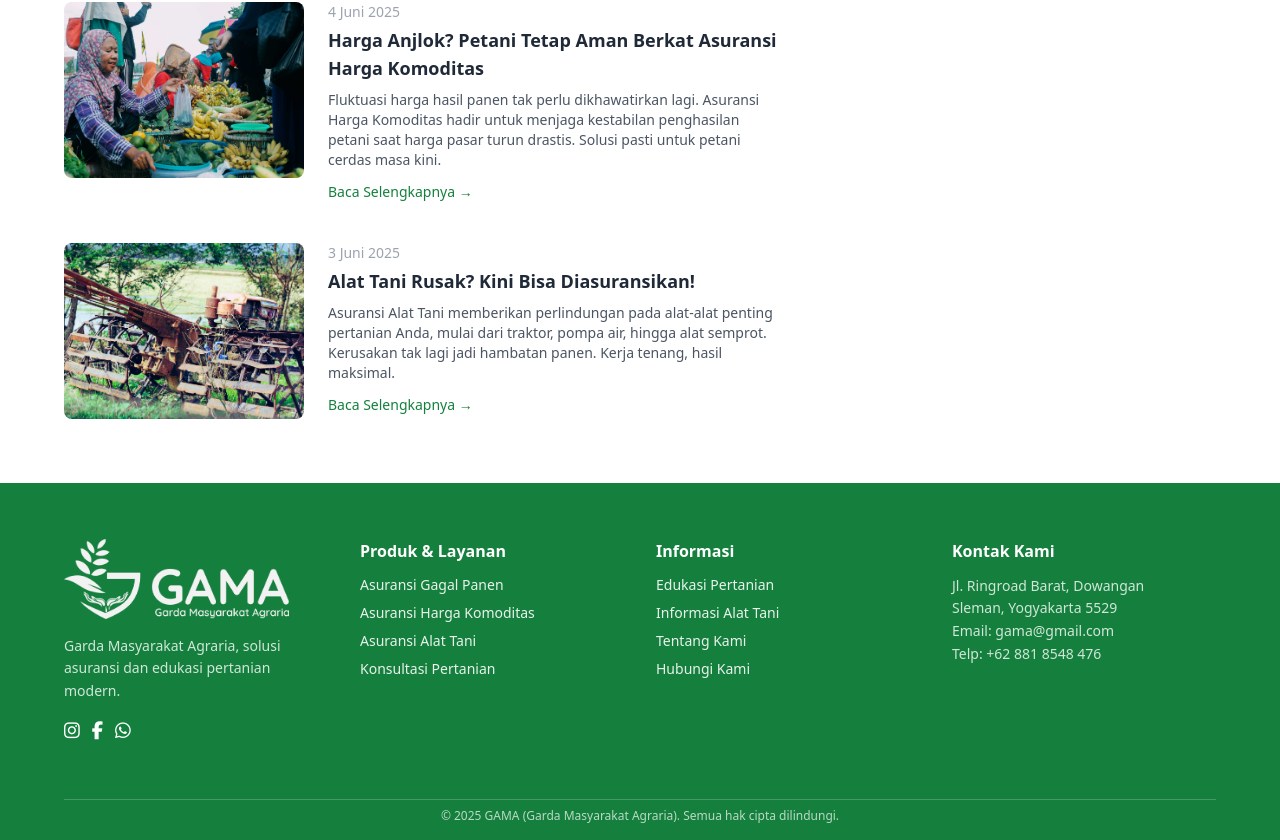
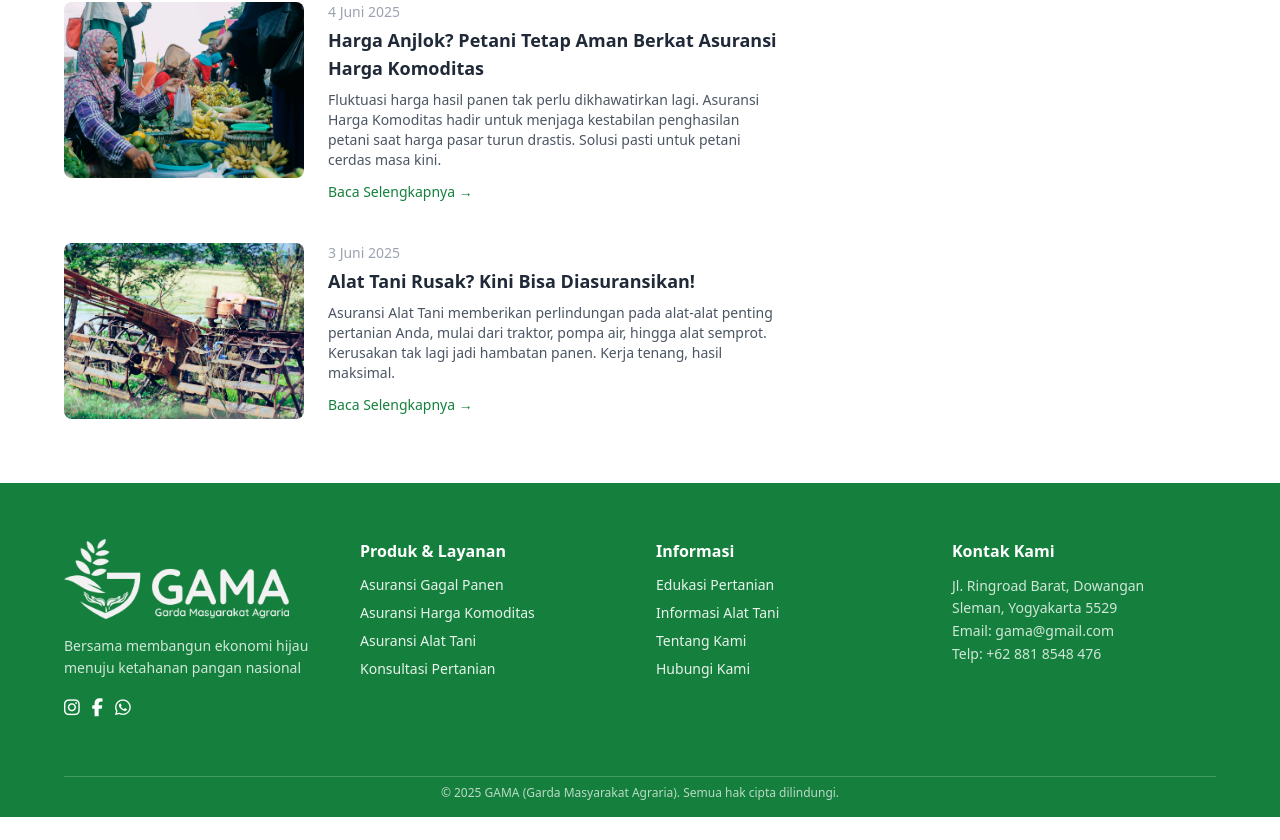
Before and after one commit to ilhamust/gama-project, a Vue app: page / in a window 1280 px wide. Shown: the part 1221-2061 px from the top of the page. After the commit the page ends 2038 px from the top, so only its background shows below. Built offline with nearby package versions, Linux system fonts and the light colour scheme.

Commit message:
sloganGAMA

```diff
--- a/src/components/Layout.vue
+++ b/src/components/Layout.vue
@@ -159,7 +159,7 @@ onUnmounted(() => {
             <img src="/src/assets/images/gama-logo-putih-text.png" alt="Logo GAMA" class="w-30 h-20" />
           </div>
           <p class="text-sm text-white/80 mb-4 leading-relaxed">
-            Garda Masyarakat Agraria, solusi asuransi dan edukasi pertanian modern.
+            Bersama membangun ekonomi hijau menuju ketahanan pangan nasional
           </p>
           <div class="flex gap-3 text-white">
             <a href="https://instagram.com/gamagroup.id" target="_blank" class="hover:text-green-300"
--- a/src/pages/Login.vue
+++ b/src/pages/Login.vue
@@ -63,7 +63,7 @@
         <div class="hidden md:w-1/2 bg-gradient-to-br from-green-700 to-green-600 text-white p-8  flex-col items-center justify-center md:flex">
           <img src="/src/assets/images/gama-logo-putih.png" alt="GAMA Logo" class="w-24 mb-4" />
           <h2 class="text-xl font-bold mb-2 text-center">Selamat Datang di GAMA</h2>
-          <p class="text-sm text-center">Solusi asuransi dan edukasi pertanian yang mudah dan cepat.</p>
+          <p class="text-sm text-center">Bersama membangun ekonomi hijau menuju ketahanan pangan nasional</p>
         </div>
       </div>
     </div>
```
